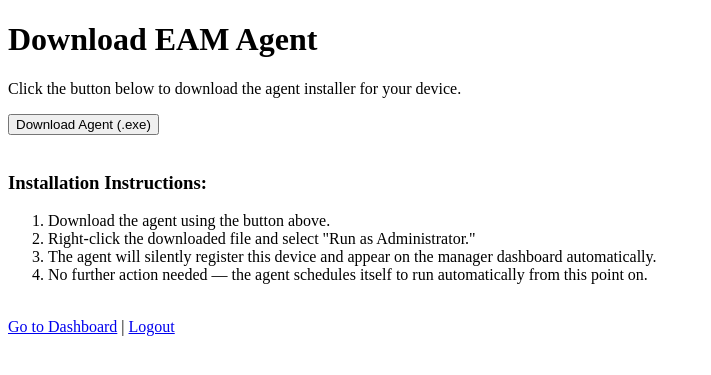
After one commit to auyuysh/eam-project, a Flask app: page /download in a window 1280 px wide. The commit adds this page. Shown: the top 375 px of the page, without its empty margins (0-711 px from the left). Run offline with Flask 3, Linux system fonts and the light colour scheme; the visitor is signed in with stand-in values (Sample User, id 1).

Commit message:
Full login, download, agent install and registration flow working

```diff
--- a/server.py
+++ b/server.py
@@ -1,6 +1,8 @@
 from flask import Flask, request, jsonify, render_template, redirect, url_for, session
 import sqlite3
 from datetime import datetime
+from flask import send_file
+import os
 
 app = Flask(__name__)
 app.secret_key = "eam_demo_secret_key_2024"
@@ -58,7 +60,7 @@ def login():
         password = request.form.get("password")
         if username == ADMIN_USERNAME and password == ADMIN_PASSWORD:
             session["logged_in"] = True
-            return redirect(url_for("devices"))
+            return redirect(url_for("download"))
         else:
             return render_template("login.html", error="Invalid username or password.")
     return render_template("login.html", error=None)
@@ -67,7 +69,18 @@ def login():
 def logout():
     session.clear()
     return redirect(url_for("login"))
+@app.route("/download")
+def download():
+    if not is_logged_in():
+        return redirect(url_for("login"))
+    return render_template("download.html")
 
+@app.route("/download-agent")
+def download_agent():
+    if not is_logged_in():
+        return redirect(url_for("login"))
+    exe_path = os.path.join(os.path.dirname(__file__), "static", "agent", "getinfo.exe")
+    return send_file(exe_path, as_attachment=True, download_name="EAM_Agent.exe")
 # ─── PROTECTED ROUTES ───────────────────────────────────────
 
 @app.route("/devices")
--- a/templates/devices.html
+++ b/templates/devices.html
@@ -4,6 +4,8 @@
     <title>All Devices</title>
 </head>
 <body>
+    <a href="/download">Download Agent</a> |
+    <a href="/logout">Logout</a>
     <h1>Approved Devices</h1>
     <table border="1" cellpadding="8">
         <tr>
--- /dev/null
+++ b/templates/download.html
@@ -0,0 +1,28 @@
+<!DOCTYPE html>
+<html>
+<head>
+    <title>EAM System - Download Agent</title>
+</head>
+<body>
+    <h1>Download EAM Agent</h1>
+
+    <p>Click the button below to download the agent installer for your device.</p>
+
+    <a href="/download-agent">
+        <button>Download Agent (.exe)</button>
+    </a>
+
+    <br><br>
+    <h3>Installation Instructions:</h3>
+    <ol>
+        <li>Download the agent using the button above.</li>
+        <li>Right-click the downloaded file and select "Run as Administrator."</li>
+        <li>The agent will silently register this device and appear on the manager dashboard automatically.</li>
+        <li>No further action needed — the agent schedules itself to run automatically from this point on.</li>
+    </ol>
+
+    <br>
+    <a href="/devices">Go to Dashboard</a> |
+    <a href="/logout">Logout</a>
+</body>
+</html>
```
Also changed, not shown: 1 other file.
